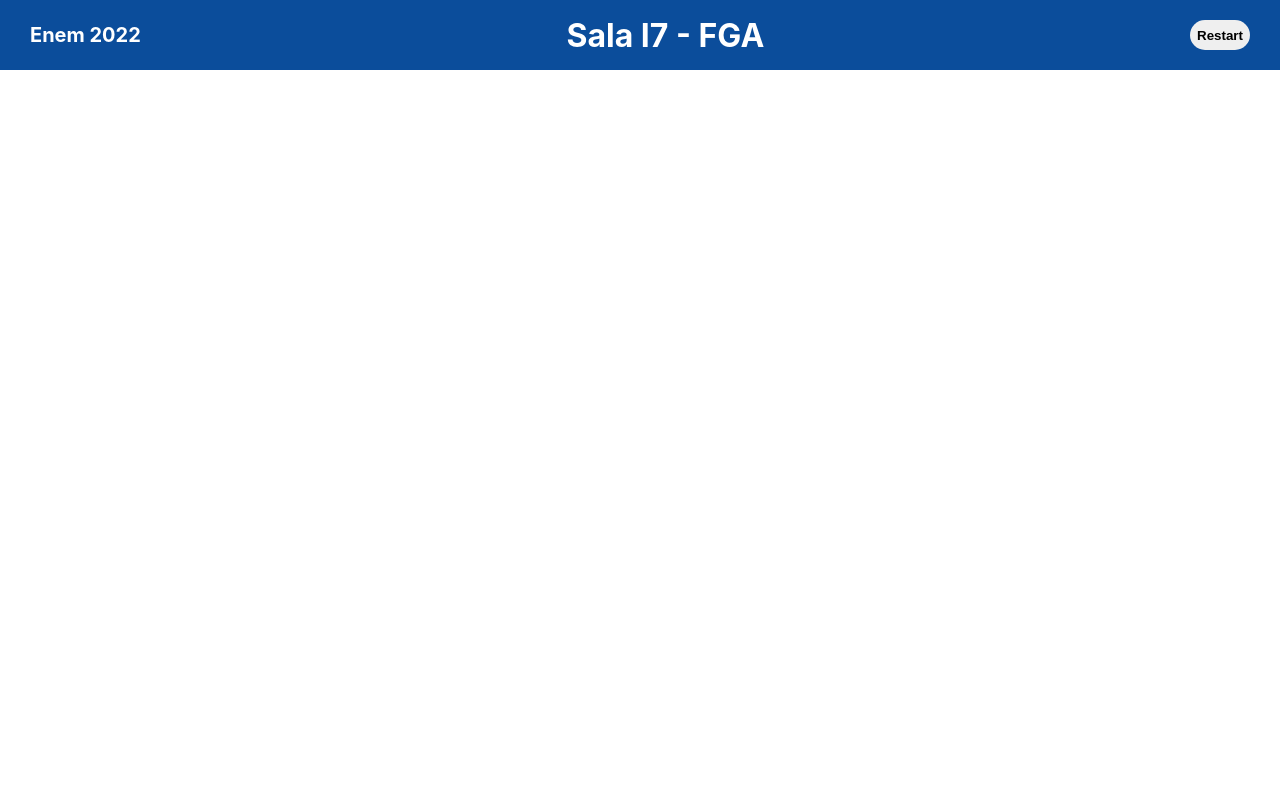
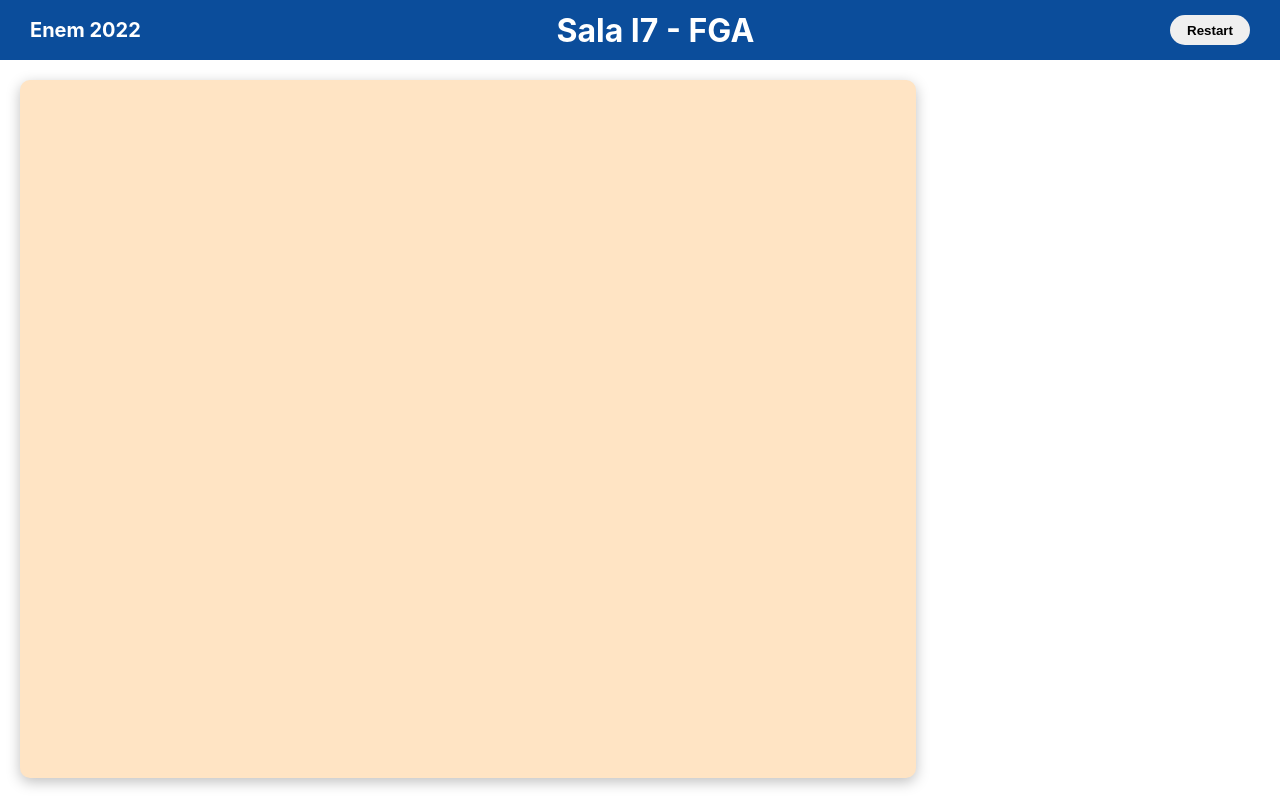
Before and after one commit to projeto-de-algoritmos/Grafos1_Enem, a React (Create React App) app: page / in a window 1280 px wide. Built offline with nearby package versions, Linux system fonts and the light colour scheme.

Commit message:
sytle: adicionando card que ficará a sala

```diff
--- a/src/components/App.css
+++ b/src/components/App.css
@@ -1,11 +1,12 @@
 .App {
-  min-height: 100vh;
+  height: 100vh;
+  width: 100vw;
 }
 
 .App-header {
   background-color: rgb(11, 77, 155);
   padding: 10px 30px;
-  height: 50px;
+  height: 5vh;
   display: flex;
   align-items: center;
   justify-content: space-between;
@@ -18,9 +19,15 @@
 }
 
 .App-header-button {
-  width: 60px;
+  width: 80px;
   height: 30px;
   border-radius: 50px;
   border-width: 0px;
   font-weight: 700;
 }
+
+.App-body {
+  width: 100%;
+  height: calc(100vh - 7.8%);
+  display: flex;
+}
--- a/src/components/App.js
+++ b/src/components/App.js
@@ -1,13 +1,19 @@
-import './App.css';
+import "./App.css";
+import Sala from "./Sala/Sala";
 
 function App() {
   return (
     <div className="App">
       <header className="App-header">
-        <label className='App-label'>Enem 2022</label>
-        <label className='App-label' style={{fontSize: "32px"}}>Sala I7 - FGA</label>
-        <button className='App-header-button'>Restart</button>
+        <label className="App-label">Enem 2022</label>
+        <label className="App-label" style={{ fontSize: "32px" }}>
+          Sala I7 - FGA
+        </label>
+        <button className="App-header-button">Restart</button>
       </header>
+      <div className="App-body">
+        <Sala />
+      </div>
 
     </div>
   );
--- /dev/null
+++ b/src/components/Sala/Sala.css
@@ -0,0 +1,12 @@
+.Sala-container {
+    width: 70%;
+    padding: 20px;
+}
+
+.Sala-card {
+    width: 100%;
+    height: 100%;
+    border-radius: 10px;
+    background-color: bisque;
+    box-shadow: rgb(0 0 0 / 25%) 0px 4px 14px;
+}
--- /dev/null
+++ b/src/components/Sala/Sala.js
@@ -0,0 +1,11 @@
+import "./Sala.css";
+
+const Sala = () => {
+  return (
+    <div className="Sala-container">
+      <div className="Sala-card"></div>
+    </div>
+  );
+};
+
+export default Sala;
```
